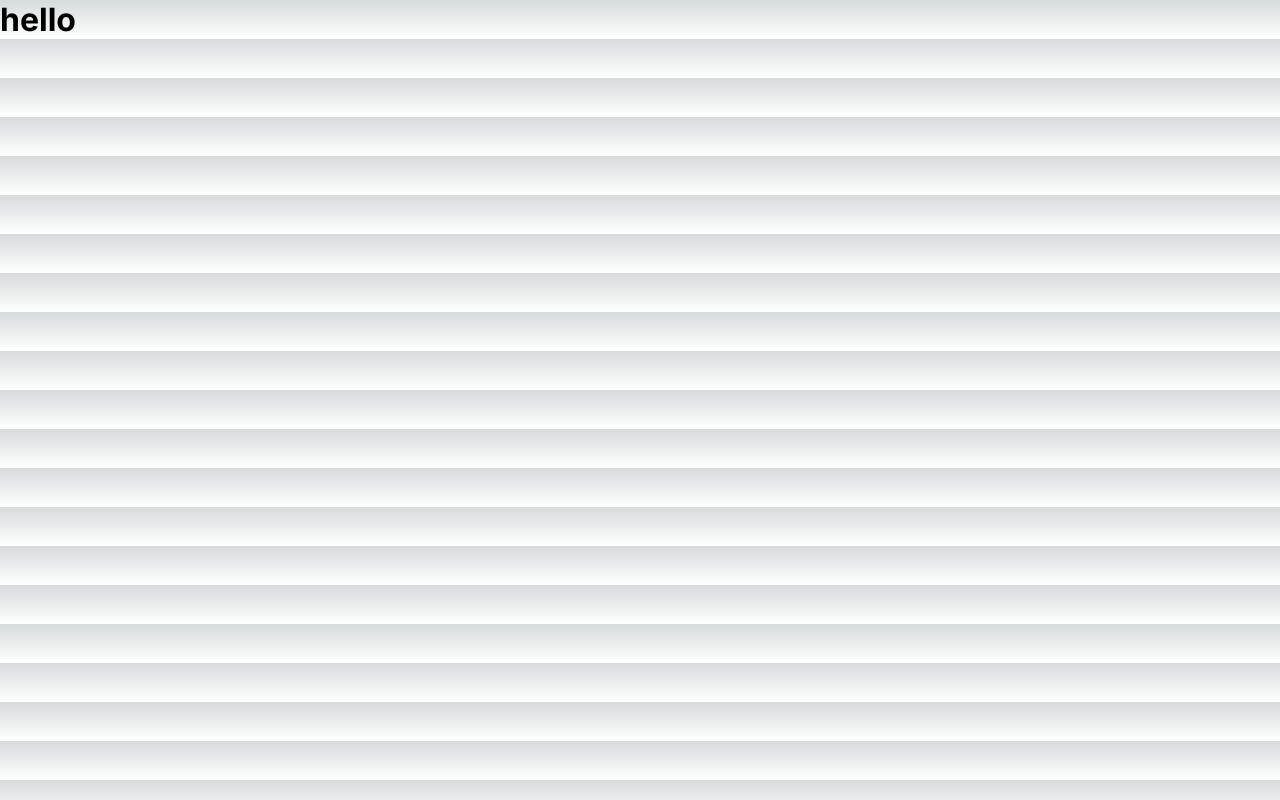
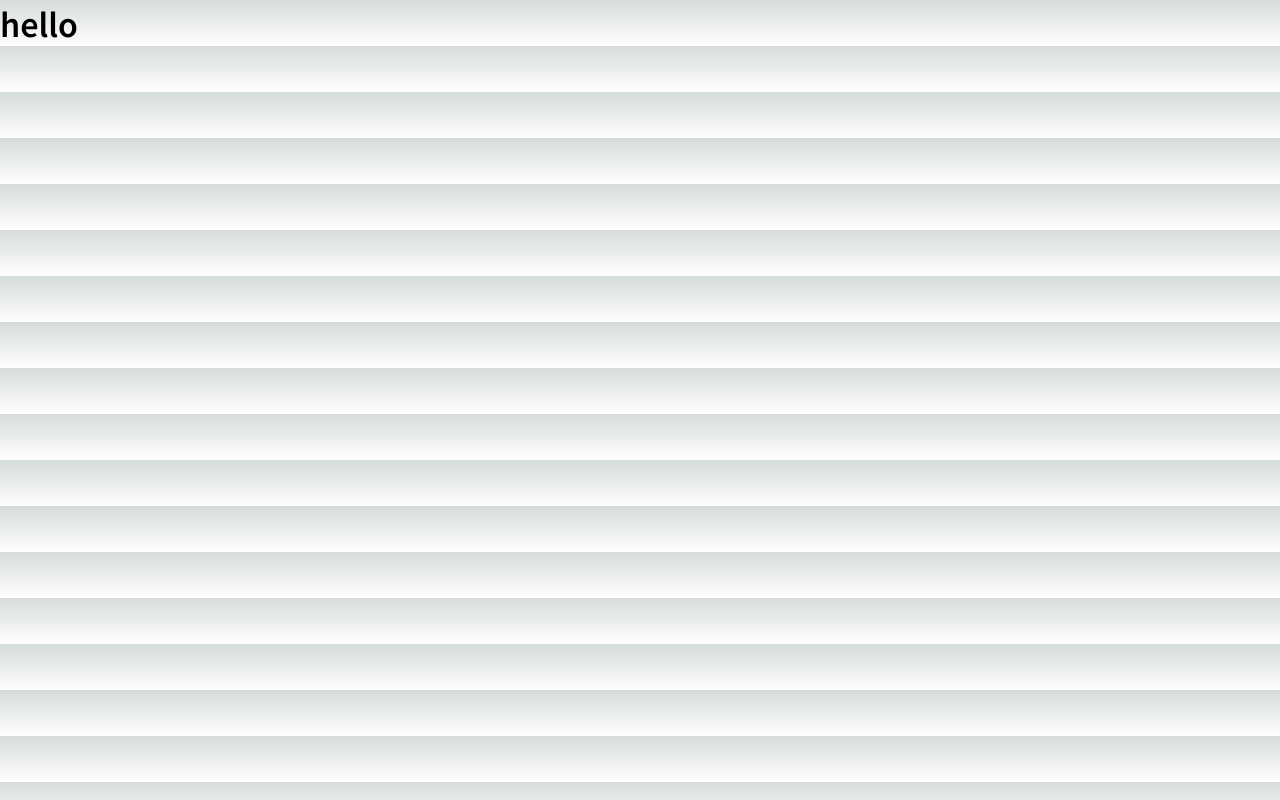
Before and after one commit to jakebaebaek/mojito_next_develope, a Next.js app: page / in a window 1280 px wide. Built offline with nearby package versions, Linux system fonts and the light colour scheme.

Commit message:
🎨 [styling] #4 폰트 추가

```diff
--- a/src/app/layout.tsx
+++ b/src/app/layout.tsx
@@ -1,8 +1,14 @@
 import type { Metadata } from "next";
 import { Inter } from "next/font/google";
+import { Noto_Sans_KR } from "next/font/google";
 import "./globals.css";
 
 const inter = Inter({ subsets: ["latin"] });
+
+const notoSansKr = Noto_Sans_KR({
+  weight: ["300", "400", "500", "600"],
+  subsets: ["latin"],
+});
 
 export const metadata: Metadata = {
   title: "Create Next App",
@@ -16,7 +22,7 @@ export default function RootLayout({
 }>) {
   return (
     <html lang="en">
-      <body className={inter.className}>{children}</body>
+      <body className={notoSansKr.className}>{children}</body>
     </html>
   );
 }
```
